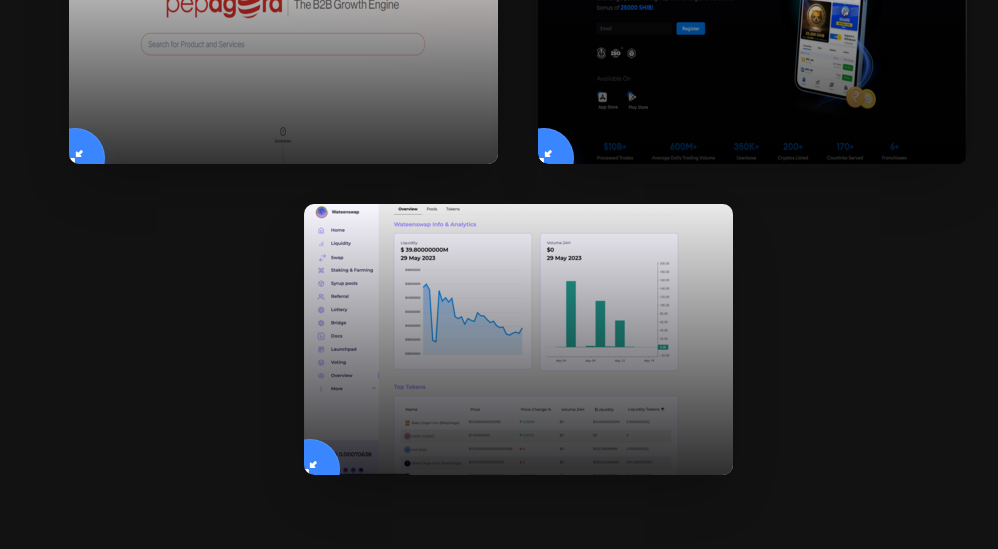
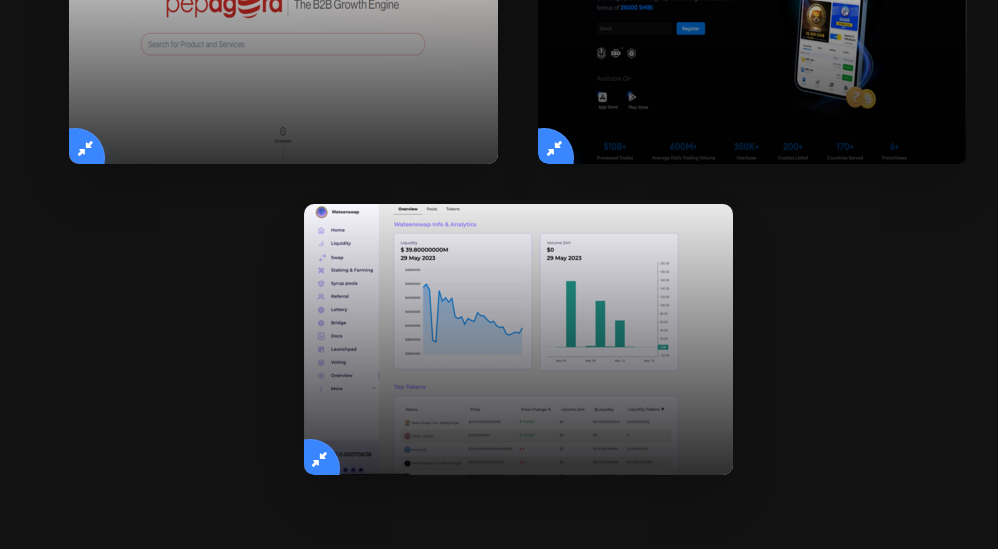
Before and after one commit to aravind-balaji-28/portfolio, a Next.js app: page / in a window 1280 px wide. Shown: the part 4180-4729 px from the top of the page, without its empty margins (122-1120 px from the left). Built offline with nearby package versions, Linux system fonts and the light colour scheme.

Commit message:
update code

```diff
--- a/app/components/Portfolio/index.tsx
+++ b/app/components/Portfolio/index.tsx
@@ -30,30 +30,20 @@ export default function Portfolio() {
                     const isActive = activeIndex === index;
 
                     return (
-                        <div
-                            key={index}
-                            className="relative w-full max-w-[429px] aspect-[429/271] rounded-[10px] overflow-hidden shadow-2xl group"
-                        >
+                        <div key={index}
+                            className="relative w-full max-w-[429px] aspect-[429/271] rounded-[10px] overflow-hidden shadow-2xl group">
                             <div className="absolute inset-0 overflow-hidden">
-                                <img
-                                    src={card.img}
+                                <img src={card.img}
                                     alt={card.title}
-                                    style={{ display: "block" }}
-                                    className="absolute inset-0 w-full h-full object-cover block transition-transform duration-700 ease-[cubic-bezier(0.22,1,0.36,1)]"
-                                />
+                                    className="absolute inset-0 w-full h-full object-cover block transition-transform duration-700 ease-[cubic-bezier(0.22,1,0.36,1)]" />
                             </div>
 
                             <div className="absolute inset-0 bg-gradient-to-t from-black/80 to-transparent pointer-events-none" />
 
-                            <div
-                                className={`absolute inset-0 p-6 flex flex-col justify-center text-white
-                bg-black/95
-                transition-[clip-path] duration-700 ease-in-out
-                ${isActive
-                                        ? "[clip-path:circle(150%_at_20%_85%)]"
-                                        : "[clip-path:circle(0%_at_20%_85%)]"
-                                    }`}
-                            >
+                            <div className={`absolute inset-0 p-6 flex flex-col justify-center text-white bg-black/95 transition-[clip-path] duration-700 ease-in-out ${isActive
+                                ? "[clip-path:circle(150%_at_20%_85%)]"
+                                : "[clip-path:circle(0%_at_20%_85%)]"
+                                }`}>
                                 <h3 className="text-xl font-semibold mb-2">
                                     {card.title}
                                 </h3>
@@ -65,15 +55,10 @@ export default function Portfolio() {
                             <button
                                 onClick={() => setActiveIndex(isActive ? null : index)}
                                 className={`absolute -bottom-6 -left-6 w-[60px] h-[60px] rounded-full flex items-center justify-center text-white text-xl transition-all duration-500 ease-[cubic-bezier(0.22,1,0.36,1)] z-30 shadow-xl backdrop-blur-md border border-white/10 ${isActive
-                                        ? "bg-[#ff006e] shadow-pink-500/40"
-                                        : "bg-[#3a86ff] shadow-blue-500/40"
-                                    } hover:scale-110 active:scale-95`}
-                            >
-                                <span
-                                    className={`transition-transform duration-500
-    ease-[cubic-bezier(0.22,1,0.36,1)]
-    ${isActive ? "rotate-180 scale-110" : "rotate-0 scale-100"}`}
-                                >
+                                    ? "bg-[#ff006e] shadow-pink-500/40"
+                                    : "bg-[#3a86ff] shadow-blue-500/40"
+                                    } hover:scale-110 active:scale-95`}>
+                                <span className={`mb-[18px] ml-[20px] transition-transform duration-500 ease-[cubic-bezier(0.22,1,0.36,1)] ${isActive ? "rotate-180 scale-110" : "rotate-0 scale-100"}`}>
                                     <FontAwesomeIcon className="rotate-180" size="xs" icon={isActive ? faUpRightAndDownLeftFromCenter : faDownLeftAndUpRightToCenter} />
                                 </span>
                             </button>
```
